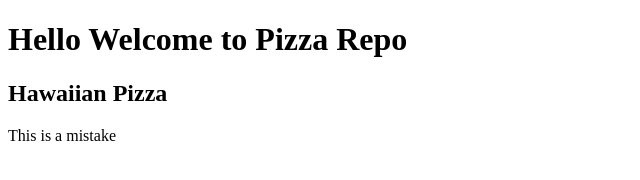
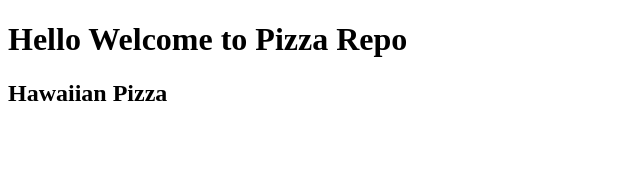
Before and after one commit to jinzne/pizza, a plain HTML site: page index.html in a window 1280 px wide. Shown: the whole page, without its empty margins (0-640 px from the left). Drawn offline with Linux system fonts and the light colour scheme.

Commit message:
Revert "mistake"
This reverts commit 2ec1321141fb897573d095518863299416ec7e52.

```diff
--- a/index.html
+++ b/index.html
@@ -7,6 +7,5 @@
 <body>
 <h1>Hello Welcome to Pizza Repo</h1>
 <h2>Hawaiian Pizza</h2>
-<p>This is a mistake</p>
 </body>
 </html>
```
